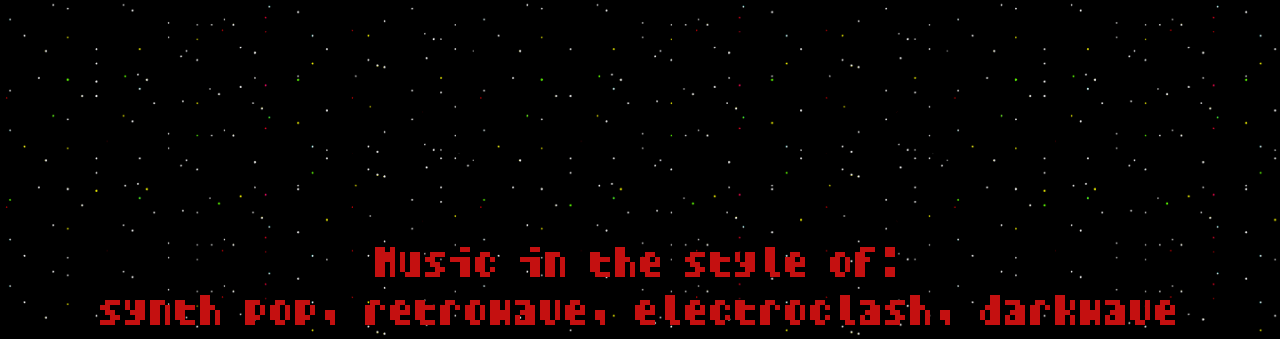
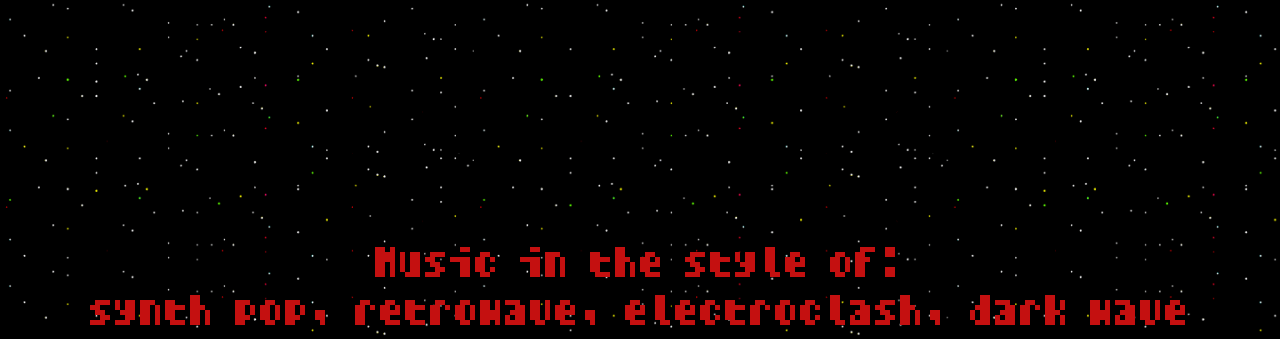
Before and after one commit to olega982/electronics_adventure, a plain HTML site: page pages/info.html in a window 1280 px wide. Shown: the top 339 px of the page. Drawn offline with nearby package versions, Linux system fonts and the light colour scheme.

Commit message:
dark wave

```diff
--- a/pages/info.html
+++ b/pages/info.html
@@ -10,7 +10,7 @@
 <body class="main-body">
     <div class="information container">
         <div class="mb-5">
-        <h1 class="info header">Music in the style of:<br>  synth pop, retrowave, electroclash, darkwave</h1>
+        <h1 class="info header">Music in the style of:<br>  synth pop, retrowave, electroclash, dark wave</h1>
         <ul class="socials">
             <li ><svg xmlns="http://www.w3.org/2000/svg" width="16" height="16" fill="currentColor" class="bi bi-envelope icon-social" viewBox="0 0 16 16">
                 <path d="M0 4a2 2 0 0 1 2-2h12a2 2 0 0 1 2 2v8a2 2 0 0 1-2 2H2a2 2 0 0 1-2-2zm2-1a1 1 0 0 0-1 1v.217l7 4.2 7-4.2V4a1 1 0 0 0-1-1zm13 2.383-4.708 2.825L15 11.105zm-.034 6.876-5.64-3.471L8 9.583l-1.326-.795-5.64 3.47A1 1 0 0 0 2 13h12a1 1 0 0 0 .966-.741M1 11.105l4.708-2.897L1 5.383z"/>
```
